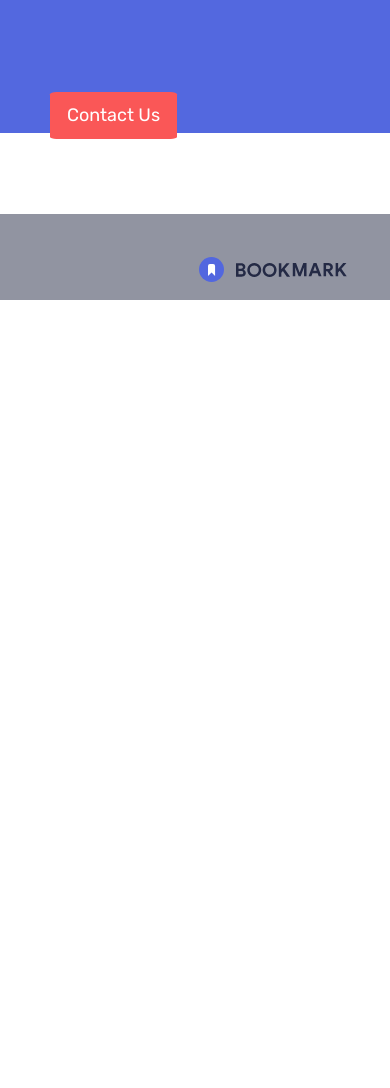
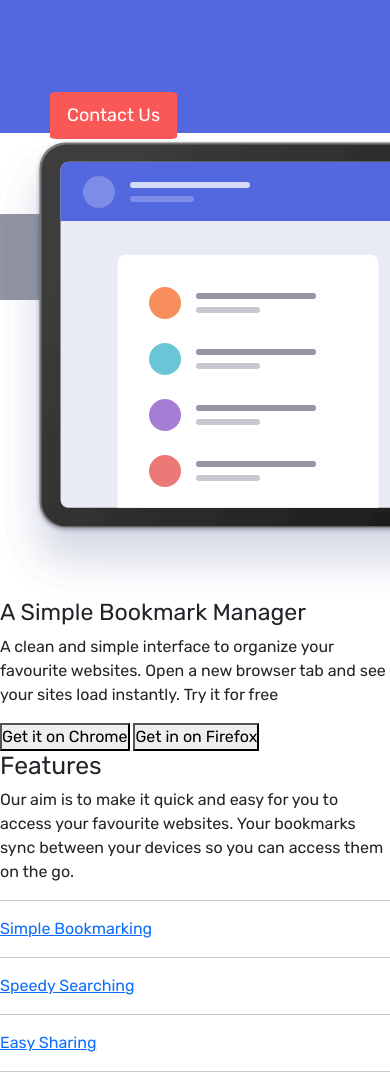
Before and after one commit to emrebezci/bookmark, a plain HTML site: page index.html in a window 390 px wide. Shown: the part 3902-4990 px from the top of the page. Before the commit the page ends 4202 px from the top, so only its background shows below. Drawn offline with nearby package versions, Linux system fonts and the light colour scheme.

Commit message:
mobile navbar isactive menu changed. layout features added

```diff
--- a/index.html
+++ b/index.html
@@ -74,19 +74,21 @@
             <img src="/images/illustration-features-tab-1.svg" alt="">
             <div class="stage4">
                 <h1>Bookmark in one click</h1>
-            <p>Organize your bookmarks however you like. Our simple drag-and-drop interface gives you complete control over how you manage your favourite sites.</p>
+                <p>Organize your bookmarks however you like. Our simple drag-and-drop interface gives you complete
+                    control over how you manage your favourite sites.</p>
             </div>
         </div>
     </div>
 
     <article class="download">
         <h2>Download the extension</h2>
-        <p>We've got more browsers in the pipeline. Please do let us know if you've hot a favourite you'd like us to prioritize.</p>
+        <p>We've got more browsers in the pipeline. Please do let us know if you've hot a favourite you'd like us to
+            prioritize.</p>
     </article>
 
     <article class="cards">
         <div class="firstcard">
-            <img class="imgchrome"src="/images/logo-chrome.svg" alt="">
+            <img class="imgchrome" src="/images/logo-chrome.svg" alt="">
             <h4>Add to Chrome</h4>
             <p>Minimum version 62</p>
             <img class="imgdots" src="/images/bg-dots.svg" alt="">
@@ -112,15 +114,19 @@
     <article>
         <div class="opentop">
             <h2>Frequently Asked Questions</h2>
-            <p>Here are some of our FAQs. If you have any other questions you'd like answered please feel free to email us.</p>
+            <p>Here are some of our FAQs. If you have any other questions you'd like answered please feel free to email
+                us.</p>
         </div>
     </article>
 
     <div class="openit">
         <hr>
-    <button type="button" class="collapsible">What is Bookmark?<img class="arrowimg" src="/images/icon-arrow.svg" alt="" id="arrowimg" ></button>
+        <button type="button" class="collapsible">What is Bookmark?<img class="arrowimg" src="/images/icon-arrow.svg"
+                alt="" id="arrowimg"></button>
         <div class="content">
-        <p>Lorem ipsum dolor, sit amet consectetur adipisicing elit. Culpa optio accusantium harum voluptate nulla officia unde repudiandae saepe non aliquid velit aperiam minus, quo doloribus numquam ratione? Quibusdam, aut magni!</p>
+            <p>Lorem ipsum dolor, sit amet consectetur adipisicing elit. Culpa optio accusantium harum voluptate nulla
+                officia unde repudiandae saepe non aliquid velit aperiam minus, quo doloribus numquam ratione?
+                Quibusdam, aut magni!</p>
         </div>
 
         <hr>
@@ -129,7 +135,8 @@
         <button type="button" class="collapsible">How can I request a new browser<img class="arrowimg" id="arrowimg1"
                 src="/images/icon-arrow.svg" alt=""></button>
         <div class="content">
-        <p>Lorem ipsum dolor sit amet, consectetur adipisicing elit. Amet corrupti ab maiores optio delectus quod rerum
+            <p>Lorem ipsum dolor sit amet, consectetur adipisicing elit. Amet corrupti ab maiores optio delectus quod
+                rerum
                 nesciunt illo laboriosam! Omnis, repudiandae quia? Rem, tempora?</p>
         </div>
 
@@ -140,16 +147,18 @@
         <button type="button" class="collapsible">Is there a mobile app?<img class="arrowimg"
                 src="/images/icon-arrow.svg" id="arrowimg2" alt=""></button>
         <div class="content">
-        <p>Lorem ipsum dolor sit amet, consectetur adipisicing elit. Amet corrupti ab maiores optio delectus quod rerum
+            <p>Lorem ipsum dolor sit amet, consectetur adipisicing elit. Amet corrupti ab maiores optio delectus quod
+                rerum
                 nesciunt illo laboriosam! Omnis, repudiandae quia? Rem, tempora?</p>
         </div>
 
         <hr>
 
-    <button type="button" class="collapsible">What about other Chromium browsers?<img class="arrowimg" id="arrowimg3"
-            src="/images/icon-arrow.svg" alt=""></button>
+        <button type="button" class="collapsible">What about other Chromium browsers?<img class="arrowimg"
+                id="arrowimg3" src="/images/icon-arrow.svg" alt=""></button>
         <div class="content">
-        <p>Lorem ipsum dolor sit amet, consectetur adipisicing elit. Amet corrupti ab maiores optio delectus quod rerum
+            <p>Lorem ipsum dolor sit amet, consectetur adipisicing elit. Amet corrupti ab maiores optio delectus quod
+                rerum
                 nesciunt illo laboriosam! Omnis, repudiandae quia? Rem, tempora?</p>
         </div>
 
@@ -221,8 +230,10 @@
     <!-- mobil aktif görüntü -->
     <div class="isactivemenu" id="isactiveid">
         <ul>
-            <img class="logodark" src="/images/logodark.png" alt="">
+            <div class="fleximg"><img class="logodark" src="/images/logodark.png" alt="">
                 <img class="closeicon" onclick="hamburgerclose()" src="/images/icon-close.svg" alt="">
+            </div>
+
             <hr style="color: white;">
             <li><a href="">FEATURES</a></li>
             <hr style="color: white;">
@@ -234,6 +245,33 @@
         </ul>
     </div>
 
+    <!-- mobil layout -->
+        <div class="mobilelayout">
+            <img class="heroimg" src="/images/illustration-hero.svg" alt="">
+            <h3>A Simple Bookmark Manager</h3>
+            <p>A clean and simple interface to organize your favourite websites. Open a new browser tab and see your
+            sites load instantly. Try it for free</p>
+            <div class="mobilebuttons">
+                <button class="mobilebtn">Get it on Chrome</button>
+                <button class="graymobilebtn"> Get in on Firefox</button>
+            </div>
+<!--  mobile features -->
+            <div class="mobilefeatures">
+                <h2>Features</h2>
+                <p>Our aim is to make it quick and easy for you to access your favourite websites. Your bookmarks sync between
+                    your devices so you can access them on the go.</p>
+                <div class="mobilehref">
+                    <hr>
+                    <a href="">Simple Bookmarking</a>
+                    <hr>
+                    <a href="">Speedy Searching</a>
+                    <hr>
+                    <a href="">Easy Sharing</a>
+                    <hr>
+                </div>
+            </div>
+        </div>
+
 
     <script src="/js/main.js"></script>
 </body>
```
Lines whose indentation alone changed are shown as unchanged.
